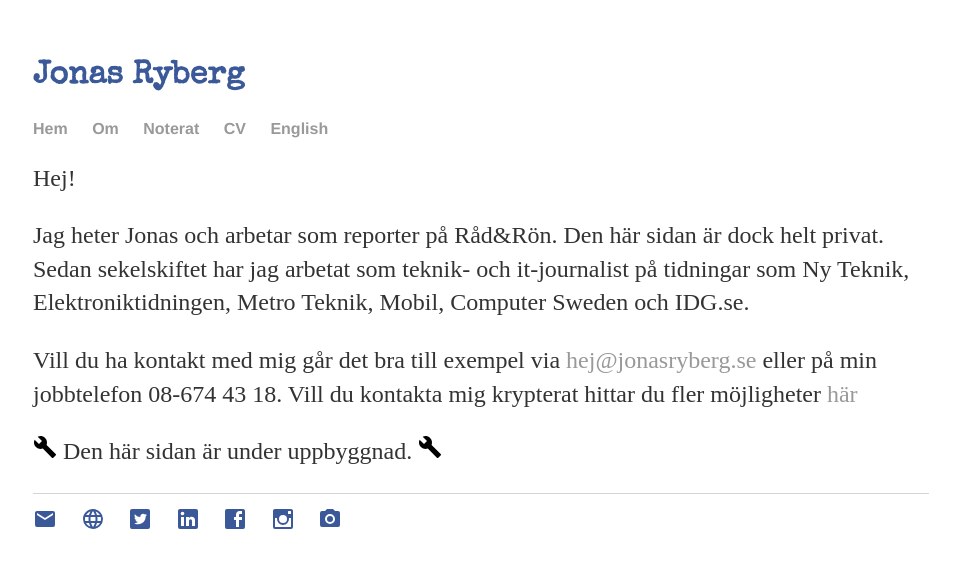
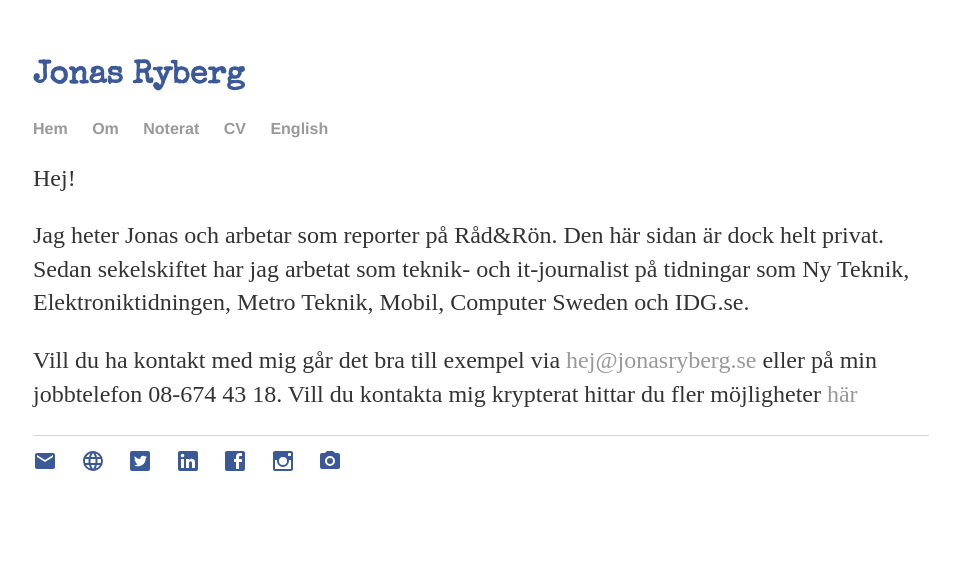
Before and after one commit to jonasryberg/jonasryberg.github.io, a Jekyll site: the page index.html, which Jekyll copies as it is, in a window 1280 px wide. Shown: the top 568 px of the page, without its empty margins (159-1119 px from the left). Built offline with Jekyll 4.4.1, drawn with Linux system fonts in a browser that asks for light colours.

Commit message:
Update index.html

```diff
--- a/index.html
+++ b/index.html
@@ -29,11 +29,7 @@
 				document.write("<a href='" + "mail" + "to:" + namn1 + "@" + namn2 + "'>" + linktext + "</a>");
 				</script>
 eller på min jobbtelefon 08-674 43 18. Vill du kontakta mig krypterat hittar du fler möjligheter <a href="/kontakt">här</a>
-  </P> <p><svg style="width:24px;height:24px" viewBox="0 0 24 24">
-    <path fill="#000000" d="M22.7,19L13.6,9.9C14.5,7.6 14,4.9 12.1,3C10.1,1 7.1,0.6 4.7,1.7L9,6L6,9L1.6,4.7C0.4,7.1 0.9,10.1 2.9,12.1C4.8,14 7.5,14.5 9.8,13.6L18.9,22.7C19.3,23.1 19.9,23.1 20.3,22.7L22.6,20.4C23.1,20 23.1,19.3 22.7,19Z" />
-</svg> Den här sidan är under uppbyggnad. <svg style="width:24px;height:24px" viewBox="0 0 24 24">
-    <path fill="#000000" d="M22.7,19L13.6,9.9C14.5,7.6 14,4.9 12.1,3C10.1,1 7.1,0.6 4.7,1.7L9,6L6,9L1.6,4.7C0.4,7.1 0.9,10.1 2.9,12.1C4.8,14 7.5,14.5 9.8,13.6L18.9,22.7C19.3,23.1 19.9,23.1 20.3,22.7L22.6,20.4C23.1,20 23.1,19.3 22.7,19Z" />
-</svg></p>
+  </P>
 
   		<div><!-- /.blurb -->
 		</div><!-- /.container -->
```
